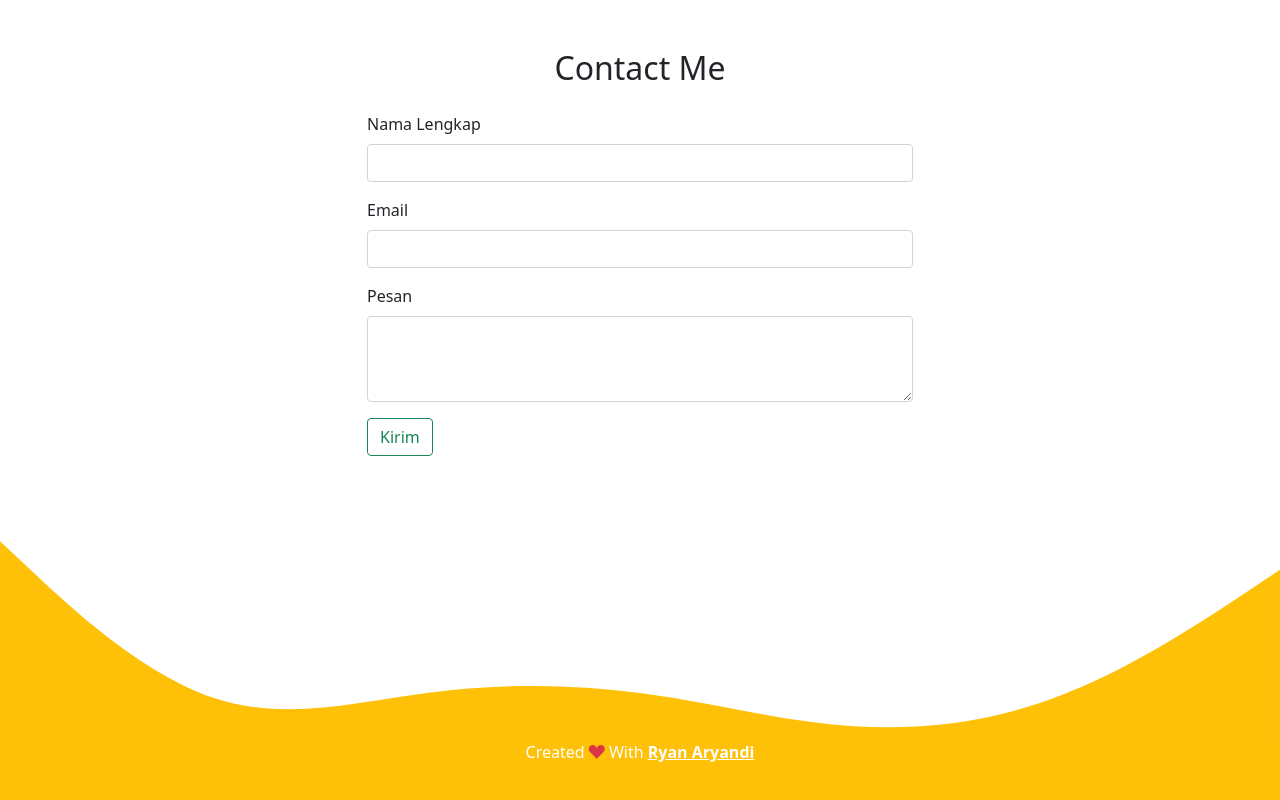
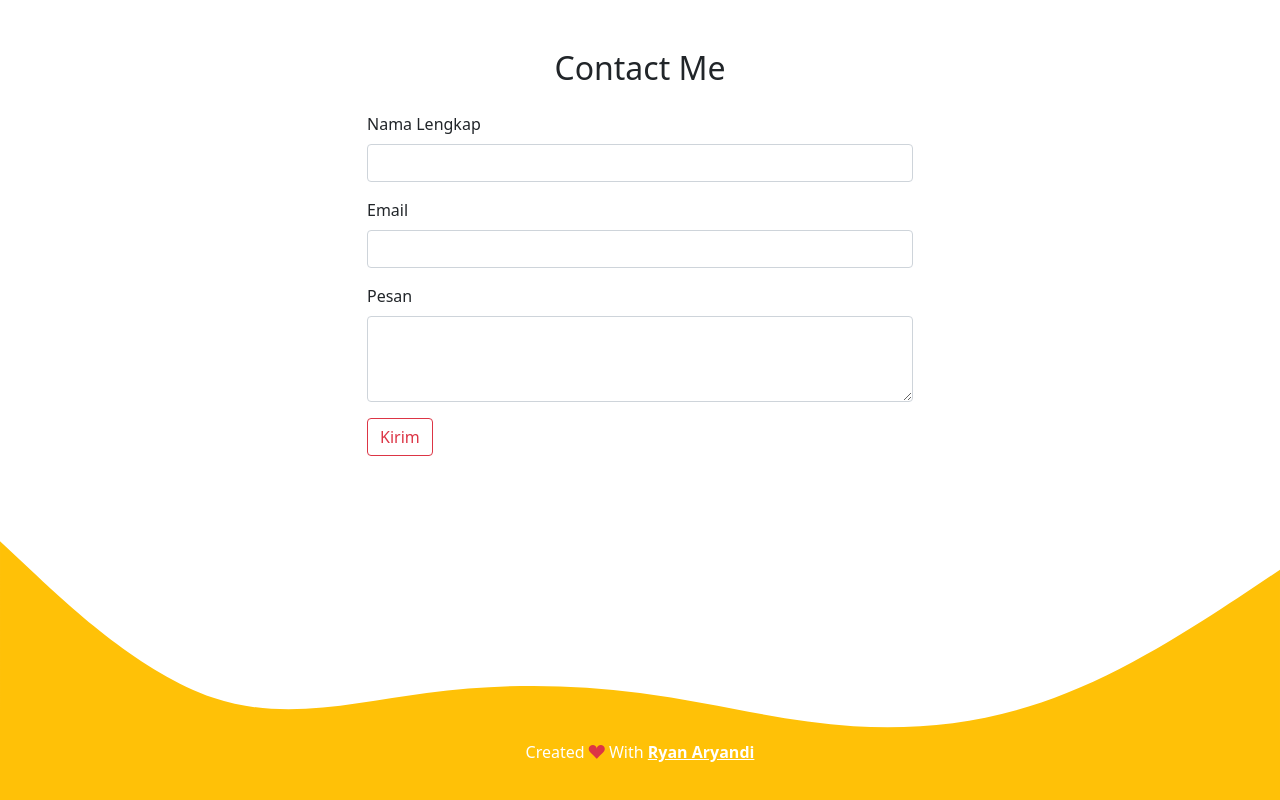
Before and after one commit to ryanaryandi/ryanaryandi.github.io, a plain HTML site: page index.html in a window 1280 px wide. Shown: the part 2229-3029 px from the top of the page. Drawn offline with nearby package versions, Linux system fonts and the light colour scheme.

Commit message:
mengubah warna tombol menjadi merah

```diff
--- a/index.html
+++ b/index.html
@@ -174,7 +174,7 @@
                 <textarea class="form-control" id="pesan" rows="3"></textarea>
               </div>
 
-              <button type="submit" class="btn btn-outline-success">Kirim</button>
+              <button type="submit" class="btn btn-outline-danger">Kirim</button>
             </form>
           </div>
         </div>
```
